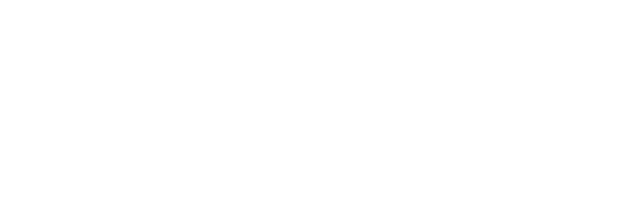
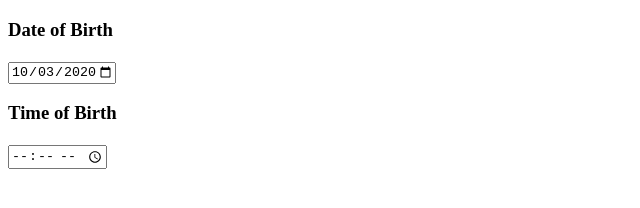
Before and after one commit to CL-mullins/Custom-Calculator, a plain HTML site: page index.html in a window 1280 px wide. Shown: the whole page, without its empty margins (0-640 px from the left). Drawn offline with Linux system fonts and the light colour scheme.

Commit message:
added input functions

```diff
--- a/index.html
+++ b/index.html
@@ -1,2 +1,17 @@
 <!DOCTYPE html>
-<head></head>
+<head>
+    <title>Astrology Calculator</title>
+</head>
+<body>
+    <!--Input functions-->
+    <h3><p>Date of Birth</p>
+        <input type = "date" id="input-birthdate" name="birth-date"
+            value="2020-10-03"
+            min="1930-01-01" max="2020-10-03"></h3>
+    <h3><p>Time of Birth</p>
+        <input type="time" id="input-birthtime" name="birth-time"
+        min="00:00" max="24:00" required></h3>
+<script>
+
+</script>
+</body>
```
